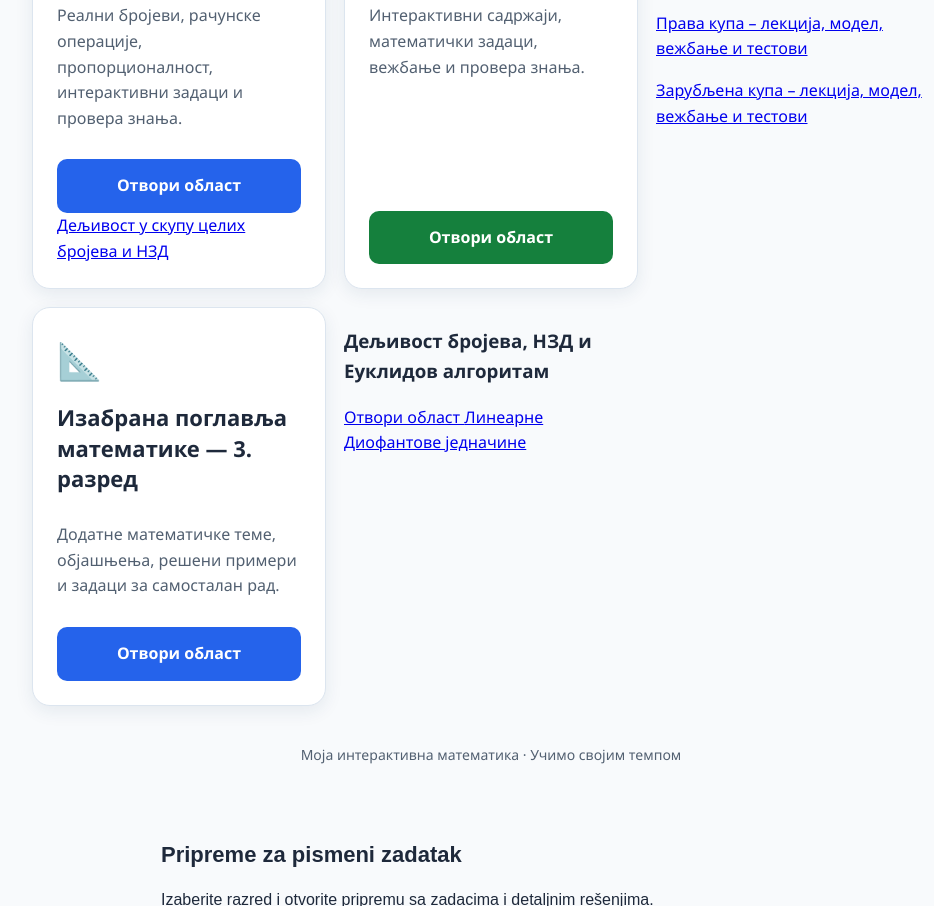
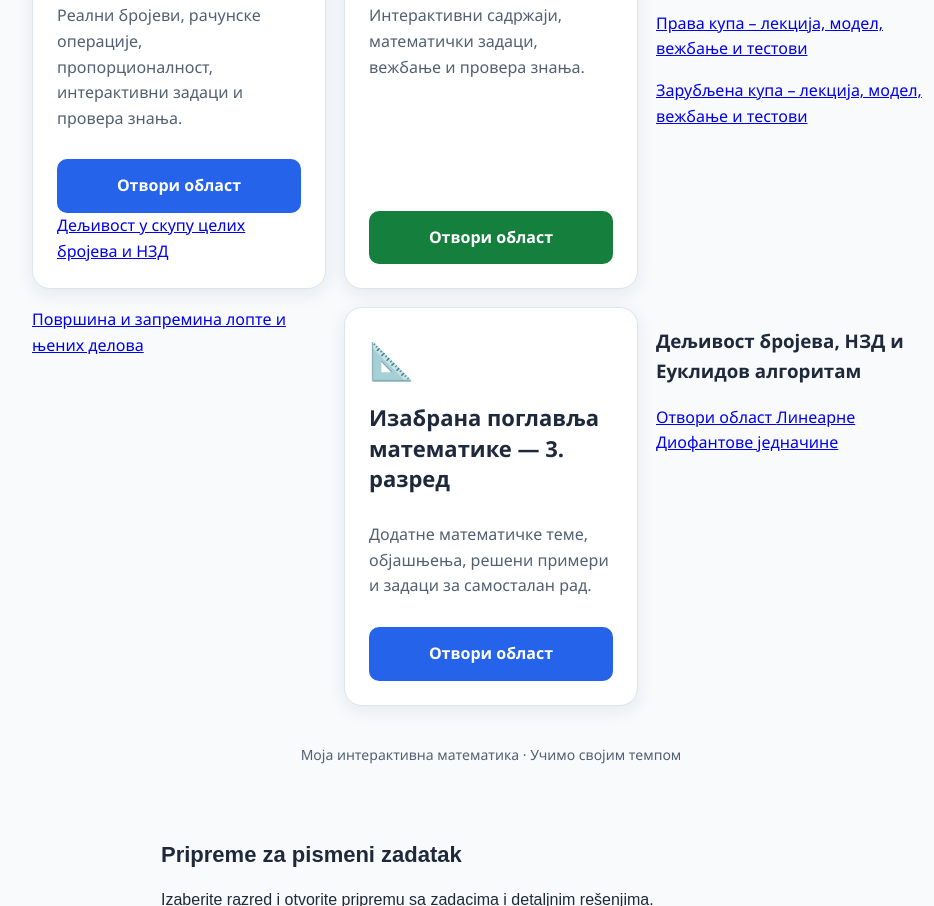
Before and after one commit to kolevbiljana382-ship-it/matematika-3-razred, a plain HTML site: page index.html in a window 1280 px wide. Shown: the part 487-1393 px from the top of the page, without its empty margins (149-1083 px from the left). Drawn offline with Linux system fonts and the light colour scheme.

Commit message:
Update index.html

```diff
--- a/index.html
+++ b/index.html
@@ -159,7 +159,9 @@ footer {
 <p><a href="3_razred_prava_kupa.html">Права купа – лекција, модел, вежбање и тестови</a></p>
 <p><a href="3_razred_zarubljena_kupa.html">Зарубљена купа – лекција, модел, вежбање и тестови</a></p>
 </div>
-
+<a href="lopta_i_njeni_delovi_interaktivno.html">
+  Површина и запремина лопте и њених делова
+</a>
     <article class="card">
       <div class="icon">📐</div>
       <h2>Изабрана поглавља математике — 3. разред</h2>
```
